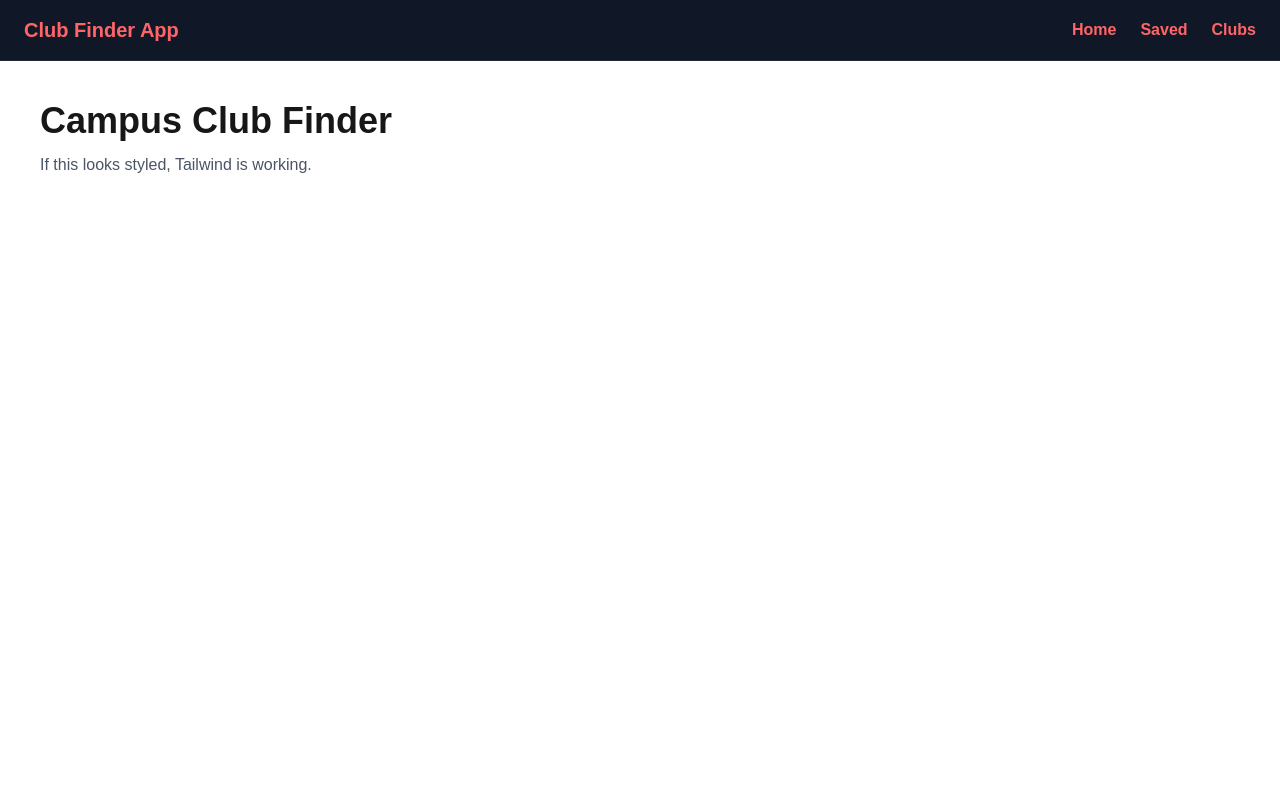
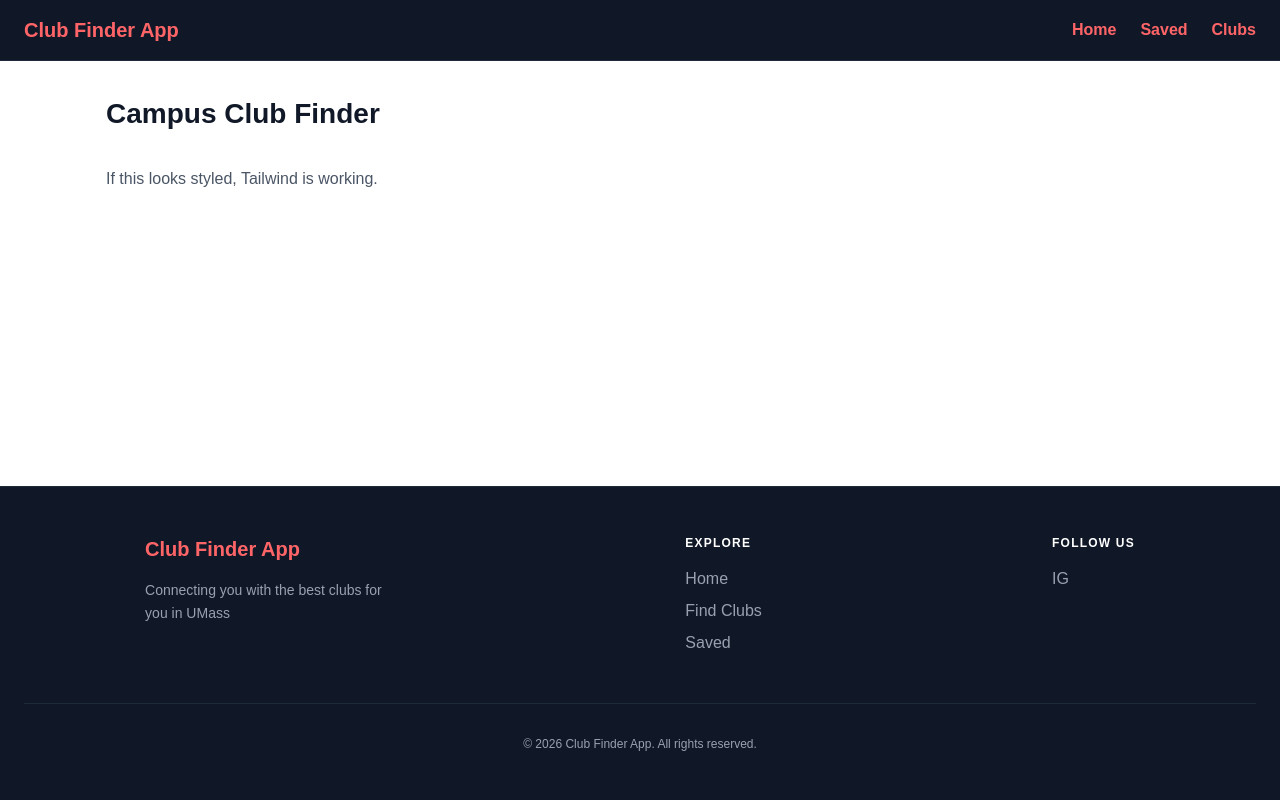
Before and after one commit to nealp/clubFinderApp, a Next.js app in the folder frontend/: page / in a window 1280 px wide. Shown: the top 800 px of the page. Built offline with nearby package versions, Linux system fonts and the light colour scheme.

Commit message:
Create Generalized Page Container and Wrap around 3 pages

```diff
--- a/frontend/src/app/clubs/page.tsx
+++ b/frontend/src/app/clubs/page.tsx
@@ -1,8 +1,9 @@
+import PageContainer from "@/components/PageContainer";
+
 export default function ClubsPage() {
   return (
-    <main className="p-8">
-      <h1 className="text-3xl font-bold">Clubs</h1>
+    <PageContainer title="Clubs">
       <p className="mt-2 text-gray-600">Coming soon</p>
-    </main>
+    </PageContainer>
   );
 }
--- a/frontend/src/app/page.tsx
+++ b/frontend/src/app/page.tsx
@@ -1,8 +1,9 @@
+import PageContainer from "@/components/PageContainer";
+
 export default function Home() {
   return (
-    <main className="min-h-screen p-10">
-      <h1 className="text-4xl font-bold">Campus Club Finder</h1>
+    <PageContainer title="Campus Club Finder">
       <p className="mt-3 text-gray-600">If this looks styled, Tailwind is working.</p>
-    </main>
+    </PageContainer>
   );
 }
--- a/frontend/src/app/saved/page.tsx
+++ b/frontend/src/app/saved/page.tsx
@@ -1,8 +1,9 @@
+import PageContainer from "@/components/PageContainer";
+
 export default function SavedPage() {
   return (
-    <main className="p-8">
-      <h1 className="text-3xl font-bold">Saved</h1>
+    <PageContainer title="Saved">
       <p className="mt-2 text-gray-600">Coming soon</p>
-    </main>
+    </PageContainer>
   );
 }
--- /dev/null
+++ b/frontend/src/components/PageContainer.tsx
@@ -0,0 +1,40 @@
+import React from "react";
+import styles from "./page-container.module.css";
+
+type Props = Readonly<{
+  title?: string;
+  subtitle?: string;
+  actions?: React.ReactNode;
+  aside?: React.ReactNode;
+  className?: string;
+  children?: React.ReactNode;
+}>;
+
+export default function PageContainer({
+  title,
+  subtitle,
+  actions,
+  aside,
+  className = "",
+  children,
+}: Props) {
+  return (
+    <div className={`${styles.container} ${className}`.trim()}>
+      {(title || subtitle || actions) && (
+        <header className={styles.header}>
+          <div>
+            {title && <h1 className={styles.title}>{title}</h1>}
+            {subtitle && <p className={styles.subtitle}>{subtitle}</p>}
+          </div>
+
+          {actions && <div className={styles.actions}>{actions}</div>}
+        </header>
+      )}
+
+      <div className={styles.bodyWrap}>
+        <main className={styles.content}>{children}</main>
+        {aside && <aside className={styles.aside}>{aside}</aside>}
+      </div>
+    </div>
+  );
+}
--- /dev/null
+++ b/frontend/src/components/page-container.module.css
@@ -0,0 +1,52 @@
+.container {
+  max-width: 1100px;
+  margin: 2rem auto;
+  width: 100%;
+  padding: 0 1rem;
+}
+
+.header {
+  display: flex;
+  align-items: center;
+  justify-content: space-between;
+  gap: 1rem;
+  margin-bottom: 1.25rem;
+}
+
+.title {
+  font-size: 1.75rem;
+  font-weight: 700;
+  color: var(--tw-prose-headings, #111827);
+}
+
+.subtitle {
+  margin-top: 0.25rem;
+  color: rgba(55, 65, 81, 0.8);
+}
+
+.actions {
+  display: flex;
+  gap: 0.75rem;
+  align-items: center;
+}
+
+.bodyWrap {
+  display: grid;
+  grid-template-columns: 1fr;
+  gap: 1.5rem;
+}
+
+.content {
+  background: transparent;
+}
+
+.aside {
+  background: transparent;
+}
+
+@media (min-width: 1024px) {
+  .bodyWrap {
+    grid-template-columns: 1fr 300px;
+    align-items: start;
+  }
+}
```
Also changed, not shown: 2 other files (tests, documents, lock files or other folders).
